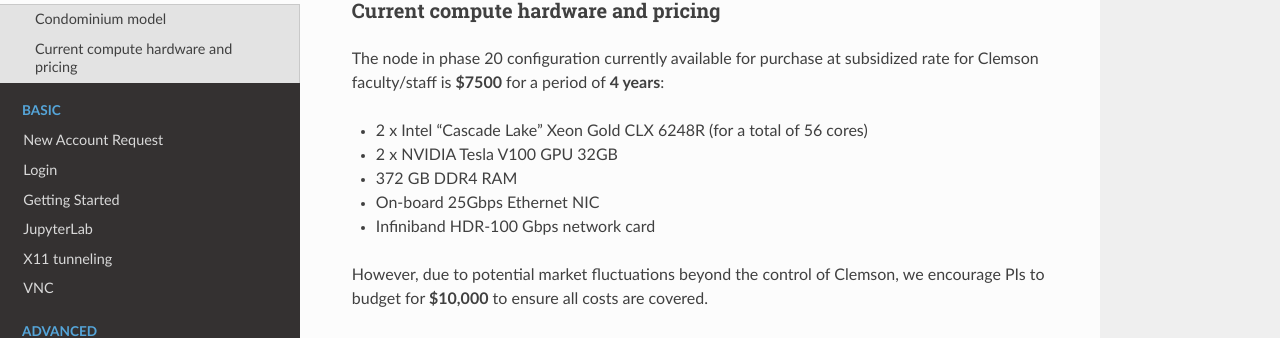
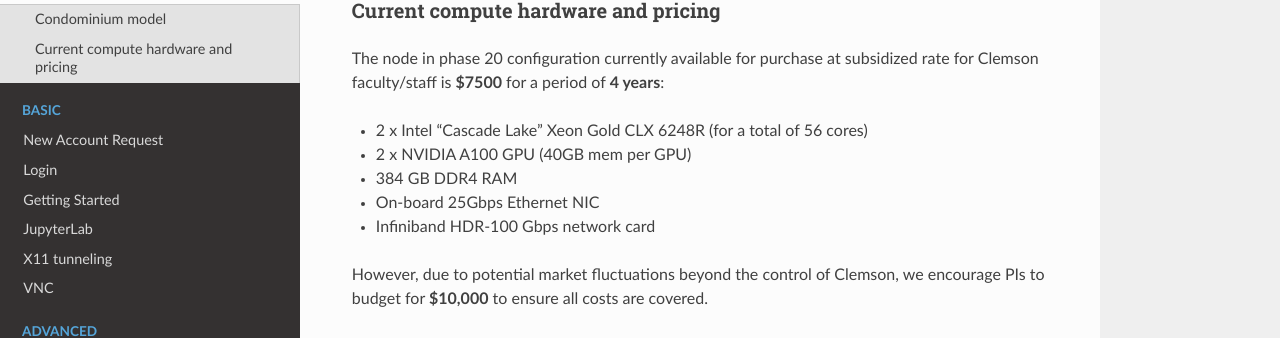
Before and after one commit to clemsonciti/palmetto-documentation, an MkDocs documentation site: the page built from docs/owner.md, in a window 1280 px wide and 900 px high, scrolled down 983 px. Shown: the part 113-451 px from the top of the window. Built offline with MkDocs 1.6.1, drawn with Linux system fonts in a browser that asks for light colours; nearby versions of some CDN libraries.

Commit message:
Update owner.md

```diff
--- a/docs/owner.md
+++ b/docs/owner.md
@@ -43,8 +43,8 @@
 The node in phase 20 configuration currently available for purchase at subsidized rate for Clemson faculty/staff is **$7500** for a period of **4 years**:
 
 * 2 x Intel “Cascade Lake” Xeon Gold CLX 6248R (for a total of 56 cores)
-* 2 x NVIDIA Tesla V100 GPU 32GB
-* 372 GB DDR4 RAM
+* 2 x NVIDIA A100 GPU (40GB mem per GPU)
+* 384 GB DDR4 RAM
 * On-board 25Gbps Ethernet NIC
 * Infiniband HDR-100 Gbps network card
 
```
